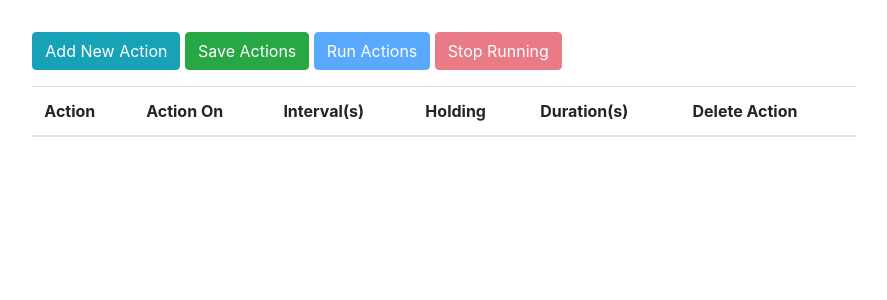
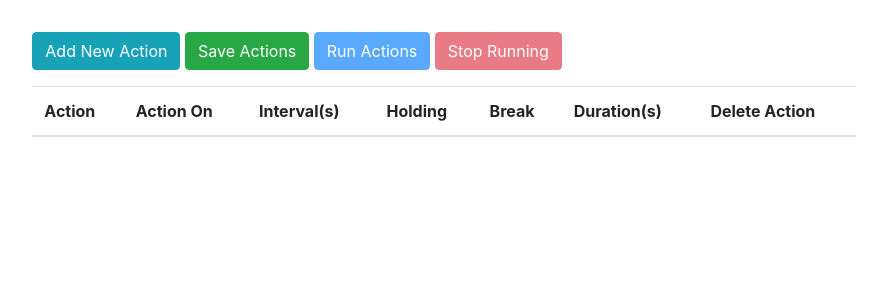
Before and after one commit to JerryLiux64/Serial_Mouse_Clicker, a Flask app: page / in a window 1280 px wide. Shown: the part 224-524 px from the top of the page, without its empty margins (196-1083 px from the left). Run offline with Flask 2, Linux system fonts and the light colour scheme; lists and menus that the app fills with data are empty; some libraries are stand-ins or nearby versions.

Commit message:
Add 'break' column to table and all the functions related to it.

```diff
--- a/webpage/templates/index.html
+++ b/webpage/templates/index.html
@@ -85,6 +85,7 @@
                     <th>Action On</th>
                     <th>Interval(s)</th>
                     <th>Holding</th>
+                    <th>Break</th>
                     <th>Duration(s)</th>
                     <th>Delete Action</th>
                 </tr>
@@ -111,6 +112,7 @@ function storeTable()
             , "actionOn" :$(tr).find('#target').val()
             , "interval" : $(tr).find('#interval').val()
             , "holding" : $(tr).find('#holding').val()
+            , "break" : $(tr).find('#break').val()
             , "duration" : $(tr).find('#duration').val()
         }
     });
@@ -152,6 +154,9 @@ $(document).ready(function(){
                 '<option>No</option>' +
                 '</select>' +
                 '</form>' +
+                '</td>' +
+                '<td>' +
+                '<input name="break" id="break" class="form-control" placeholder="Break in seconds" type="number" step="0.01" value="0" >' +
                 '</td>' +
                 '<td>' +
                 '<input name="duration" id="duration" class="form-control" placeholder="Duration in seconds" type="number" step="0.01">' +
```
